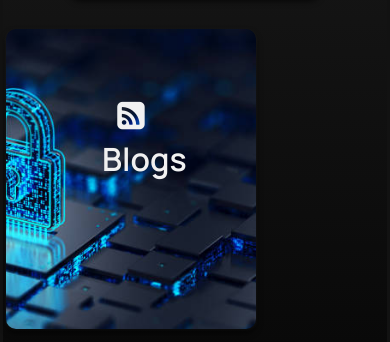
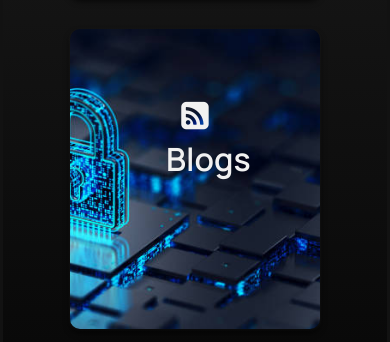
Before and after one commit to alok02op/Project_Infosec, a plain HTML site: page index.html in a window 390 px wide. Shown: the part 2862-3204 px from the top of the page. Drawn offline with Linux system fonts and the light colour scheme.

Commit message:
updated style

```diff
--- a/style/resources.css
+++ b/style/resources.css
@@ -204,7 +204,7 @@
         min-width: 250px;
         min-height: 300px;
         width: 60vw;
-        margin: 0px;
+        margin: 0 auto;
         margin-bottom: 1rem;
     }
     .title-6{
```
